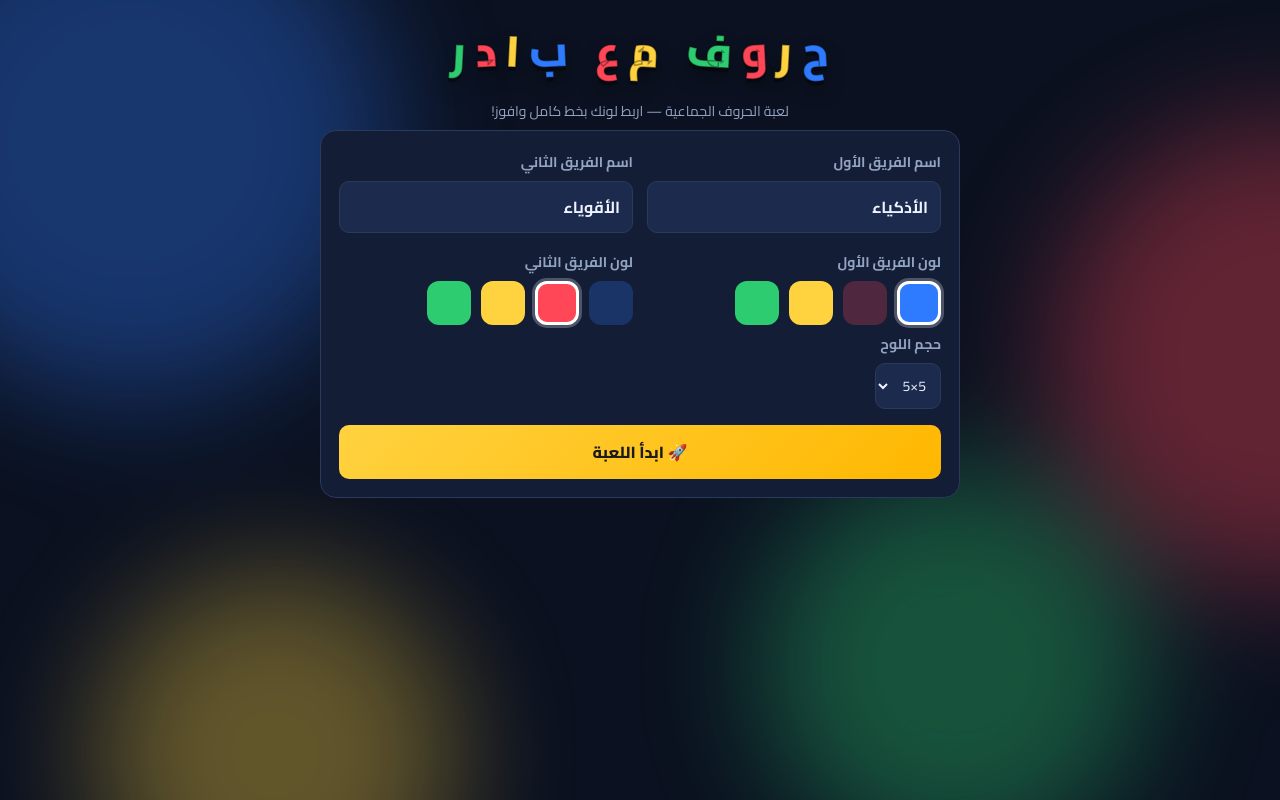
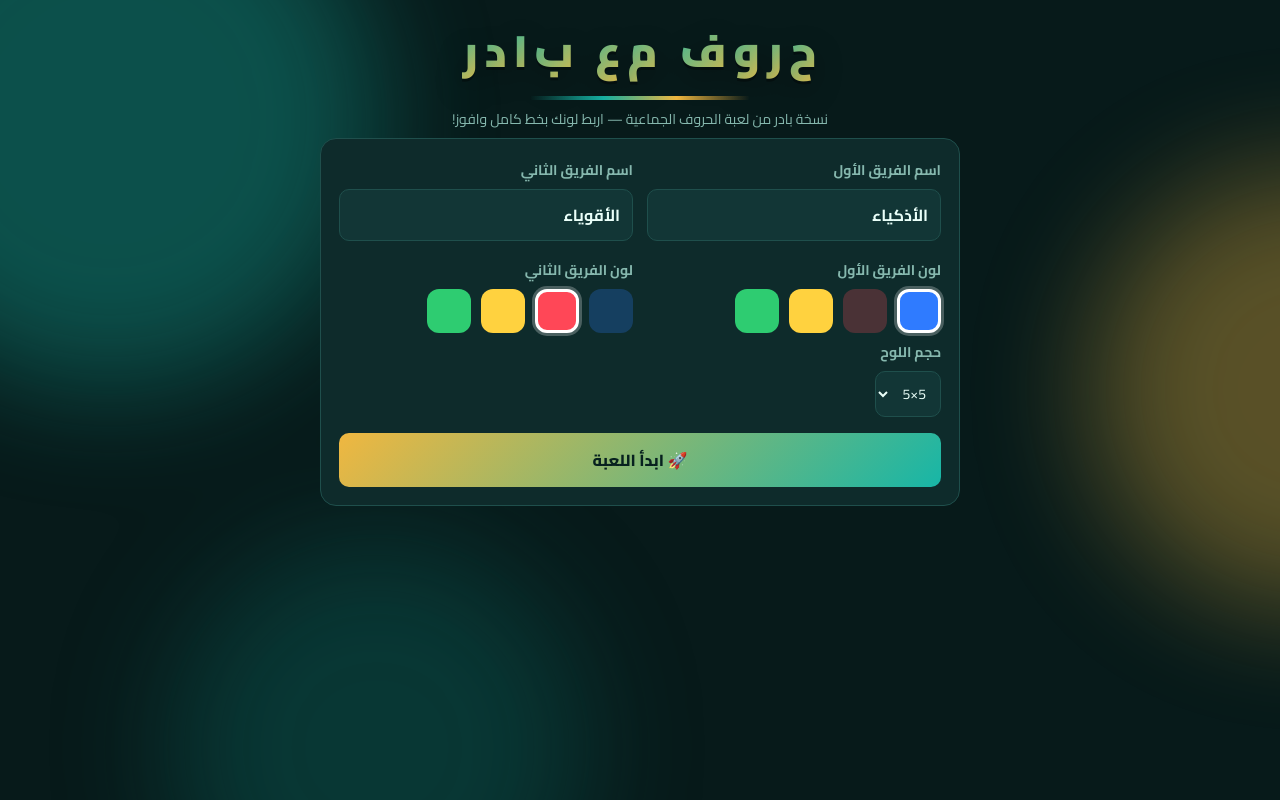
Before and after one commit to NawafMarwan/every_thing, a plain HTML site: page badir.html in a window 1280 px wide. Drawn offline with Linux system fonts and the light colour scheme.

Commit message:
Give badir.html its own visual identity, independent of غيم
Replace the rainbow multi-color logo/background with a dedicated
teal-and-gold brand (new --brand/--accent variables), distinct from
"حروف مع غيم": a unified gradient wordmark with an underline accent,
a calmer 3-blob teal/gold background instead of the rainbow 4-blob
one, teal-tinted panel/board colors, and matching CTA/win/confetti
colors. Team colors (blue/red/yellow/green) are left untouched since
they are functional gameplay colors, not app branding.

Co-Authored-By: Claude Sonnet 5 <noreply@anthropic.com>
Claude-Session: https://claude.ai/code/session_01S1sAJBGfG7T7mS3KxJNwrq

```diff
--- a/badir.html
+++ b/badir.html
@@ -9,14 +9,18 @@
 <link href="https://fonts.googleapis.com/css2?family=Cairo:wght@400;600;700;800;900&display=swap" rel="stylesheet">
 <style>
   :root{
-    --bg:#0b1120;
-    --panel:#141d36;
-    --panel-2:#1b2a4d;
-    --line:#2a3a5c;
-    --text:#eef2ff;
-    --muted:#93a3c2;
-    --neutral-cell:#233252;
-    --gray-cell:#5b6478;
+    --bg:#071a1a;
+    --panel:#0e2b2b;
+    --panel-2:#123636;
+    --line:#1f4f4c;
+    --text:#eafff9;
+    --muted:#86b8ae;
+    --neutral-cell:#153c3a;
+    --gray-cell:#4f6b63;
+    /* برند "بادر": تركواز وذهبي، مستقل عن ألوان الفرق */
+    --brand:#17b6a7;    --brand-dark:#0c6e65;
+    --accent:#f0b740;   --accent-dark:#b4800f;
+    /* ألوان الفرق (وظيفية، لا علاقة لها بهوية التطبيق) */
     --blue:#2f7bff;    --blue-dark:#1a4fb0;
     --red:#ff4757;     --red-dark:#b3222f;
     --yellow:#ffd23f;  --yellow-dark:#c99a00;
@@ -56,10 +60,10 @@
     opacity:.65;
     animation:float 18s ease-in-out infinite;
   }
-  .blob.b1{width:38vw;height:38vw;background:var(--blue);top:-5%;left:0%;animation-duration:20s;}
-  .blob.b2{width:34vw;height:34vw;background:var(--red);top:20%;right:-5%;animation-duration:24s;animation-delay:-4s;}
-  .blob.b3{width:30vw;height:30vw;background:var(--yellow);bottom:-8%;left:15%;animation-duration:22s;animation-delay:-9s;}
-  .blob.b4{width:32vw;height:32vw;background:var(--green);bottom:0%;right:15%;animation-duration:26s;animation-delay:-14s;}
+  .blob.b1{width:40vw;height:40vw;background:var(--brand);top:-8%;left:-2%;animation-duration:26s;}
+  .blob.b2{width:32vw;height:32vw;background:var(--accent);top:25%;right:-6%;animation-duration:30s;animation-delay:-6s;}
+  .blob.b3{width:34vw;height:34vw;background:var(--brand-dark);bottom:-10%;left:20%;animation-duration:28s;animation-delay:-12s;}
+  .blob.b4{display:none;}
   @keyframes float{
     0%{transform:translate(0,0) scale(1);}
     33%{transform:translate(4%,6%) scale(1.08);}
@@ -84,21 +88,31 @@
     font-size:clamp(20px, min(6vw, 5.5vh), 52px);
     letter-spacing:2px;
     display:flex;
-    gap:.15em;
+    gap:.1em;
     justify-content:center;
     flex-wrap:wrap;
     flex:0 0 auto;
     animation:pop-in .6s cubic-bezier(.2,1.4,.4,1) both;
   }
   .logo span{
-    -webkit-text-stroke:1.5px rgba(0,0,0,.35);
-    text-shadow:0 4px 0 rgba(0,0,0,.35), 0 10px 18px rgba(0,0,0,.4);
-    transform:rotate(var(--r,0deg));
+    background:linear-gradient(135deg, var(--brand), var(--accent));
+    -webkit-background-clip:text;
+    background-clip:text;
+    color:transparent;
+    filter:drop-shadow(0 3px 0 rgba(0,0,0,.35)) drop-shadow(0 8px 14px rgba(0,0,0,.35));
     display:inline-block;
   }
   @keyframes pop-in{
     0%{transform:translateY(-14px) scale(.85);opacity:0;}
     100%{transform:translateY(0) scale(1);opacity:1;}
+  }
+  .logo-underline{
+    width:min(70%, 220px);
+    height:4px;
+    margin:-2px auto 0;
+    border-radius:4px;
+    background:linear-gradient(90deg, transparent, var(--brand), var(--accent), transparent);
+    flex:0 0 auto;
   }
   .subtitle{
     color:var(--muted);
@@ -149,8 +163,8 @@
   button:hover{filter:brightness(1.12);}
   button:active{transform:scale(.96);}
   .btn-main{
-    background:linear-gradient(135deg,var(--yellow),#ffb700);
-    color:#1a1a1a;
+    background:linear-gradient(135deg,var(--accent),var(--brand));
+    color:#07211f;
     font-weight:800;
     font-size:16px;
     padding:12px 22px;
@@ -262,7 +276,7 @@
   .cell.win-path{z-index:3;animation:hexPulse 1s ease-in-out infinite;}
   @keyframes hexPulse{
     0%,100%{filter:drop-shadow(0 0 5px #fff) drop-shadow(0 1px 0 rgba(0,0,0,.28));}
-    50%{filter:drop-shadow(0 0 12px #ffd23f) drop-shadow(0 1px 0 rgba(0,0,0,.28));}
+    50%{filter:drop-shadow(0 0 12px #f0b740) drop-shadow(0 1px 0 rgba(0,0,0,.28));}
   }
 
   /* ---------- overlay ---------- */
@@ -322,7 +336,8 @@
 
 <div class="app">
   <h1 class="logo" id="logoTitle"></h1>
-  <div class="subtitle">لعبة الحروف الجماعية — اربط لونك بخط كامل وافوز!</div>
+  <div class="logo-underline"></div>
+  <div class="subtitle">نسخة بادر من لعبة الحروف الجماعية — اربط لونك بخط كامل وافوز!</div>
 
   <!-- ================= SETUP SCREEN ================= -->
   <div class="panel" id="setupScreen">
@@ -413,15 +428,12 @@ const COLORS = {
   green:  {bg:'var(--green)',  dark:'var(--green-dark)',  text:'#fff',    label:'الأخضر'},
 };
 
-/* ---------------- title logo render ---------------- */
+/* ---------------- title logo render (برند بادر: تدرج تركواز-ذهبي موحّد) ---------------- */
 const titleText = 'حروف مع بادر';
-const paletteCycle = ['var(--blue)','var(--yellow)','var(--red)','var(--green)'];
 const logoEl = document.getElementById('logoTitle');
-[...titleText].forEach((ch, i) => {
+[...titleText].forEach((ch) => {
   const span = document.createElement('span');
   span.textContent = ch === ' ' ? ' ' : ch;
-  span.style.color = paletteCycle[i % paletteCycle.length];
-  span.style.setProperty('--r', (i % 2 === 0 ? '-3deg' : '3deg'));
   logoEl.appendChild(span);
 });
 
@@ -760,7 +772,7 @@ window.addEventListener('resize', resizeCanvas);
 resizeCanvas();
 
 function fireConfetti(){
-  const colors = ['#2f7bff','#ff4757','#ffd23f','#2ecc71'];
+  const colors = ['#17b6a7','#f0b740','#0c6e65','#eafff9'];
   confettiParticles = [];
   const count = 140;
   for(let i=0;i<count;i++){
```
